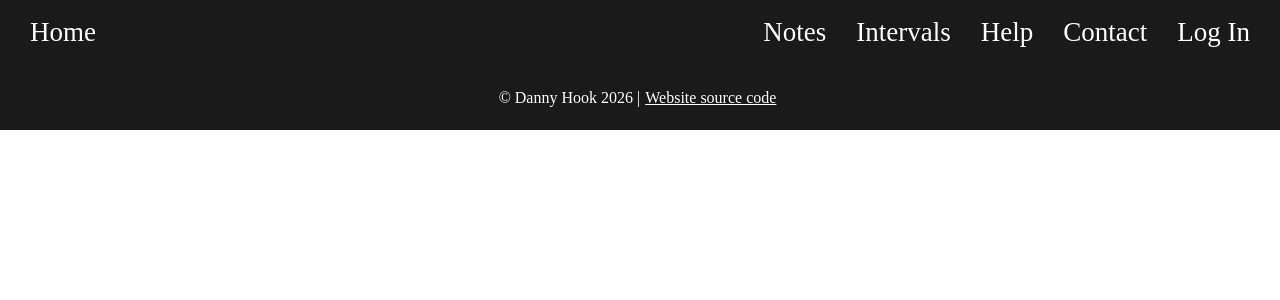
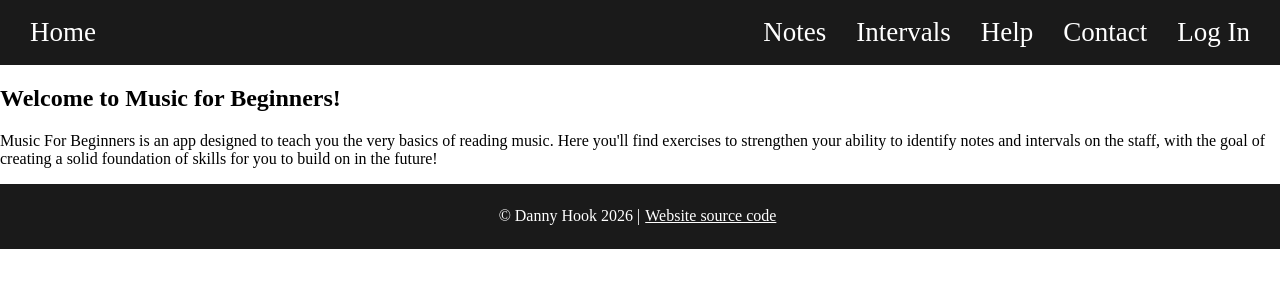
Before and after one commit to MostLikelyNotHuman/u2-rebuild, a React (Vite) app in the folder mfbr2/: page / in a window 1280 px wide. Shown: the top 300 px of the page. Built offline with nearby package versions, Linux system fonts and the light colour scheme.

Commit message:
homepage route, ready to build navigation box in body

```diff
--- a/mfbr2/src/App.jsx
+++ b/mfbr2/src/App.jsx
@@ -1,12 +1,17 @@
 import './App.css'
 import Header from './components/basic/Header';
 import Footer from './components/basic/Footer';
+import { Route, Routes } from 'react-router';
+import HomePage from './components/HomePage';
 
 function App() {
 
   return (
     <>
       <Header></Header>
+      <Routes>
+        <Route path="/" element={<HomePage />} />
+      </Routes>
       <Footer></Footer>
     </>
   );
--- /dev/null
+++ b/mfbr2/src/components/HomePage.jsx
@@ -0,0 +1,24 @@
+
+
+
+
+
+const HomePage = () => {
+    return (
+        <main className="homePage-main">
+            <div id="homePage-intro">
+                <h2>Welcome to Music for Beginners!</h2>
+                <p>Music For Beginners is an app designed to teach you the very basics
+                    of reading music. Here you'll find exercises to strengthen your ability
+                    to identify notes and intervals on the staff, with the goal of creating a solid
+                    foundation of skills for you to build on in the future!
+                </p>
+            </div>
+            <div id="homePage-startBox">
+                {/* box */}
+            </div>
+        </main>
+    );
+}
+
+export default HomePage;
```
